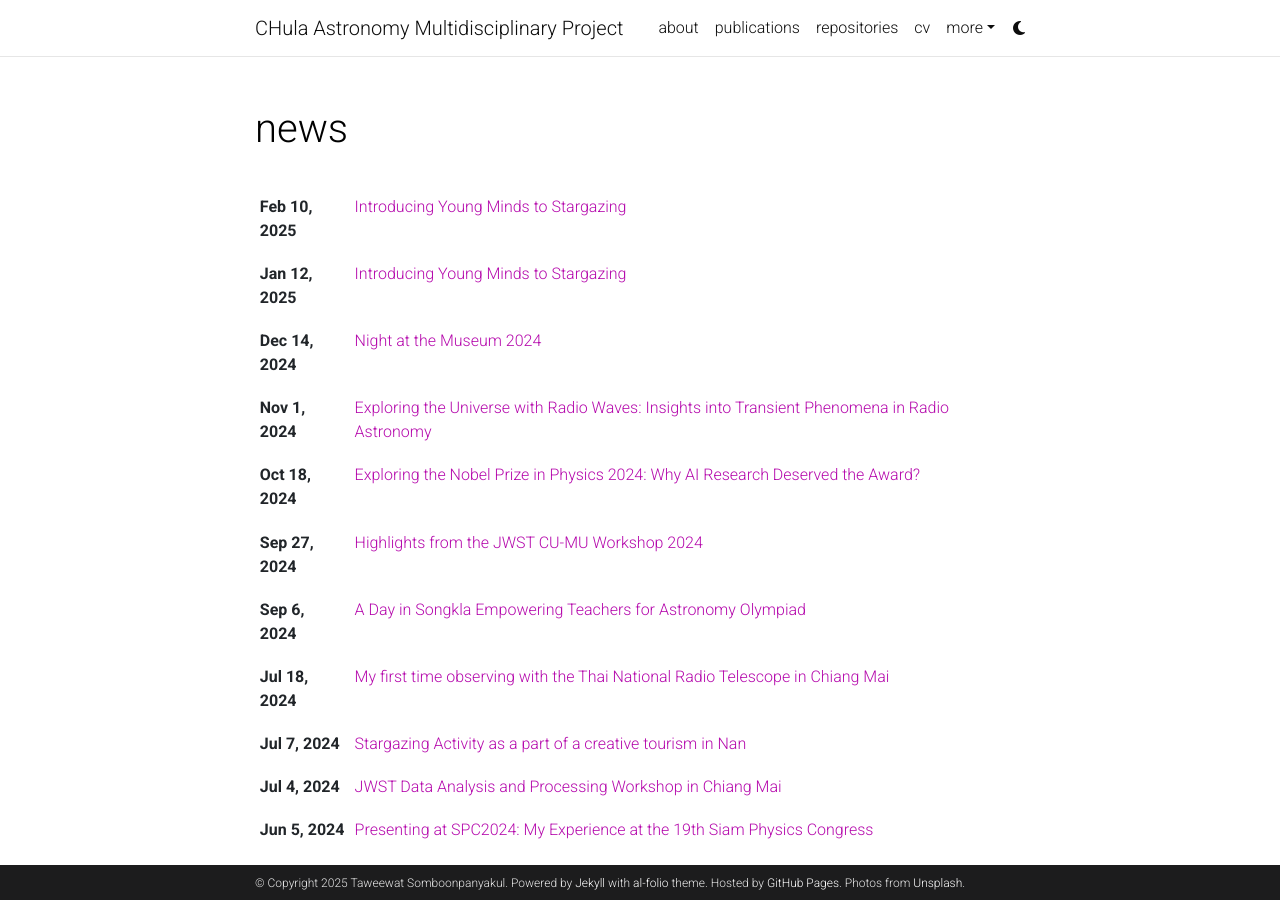
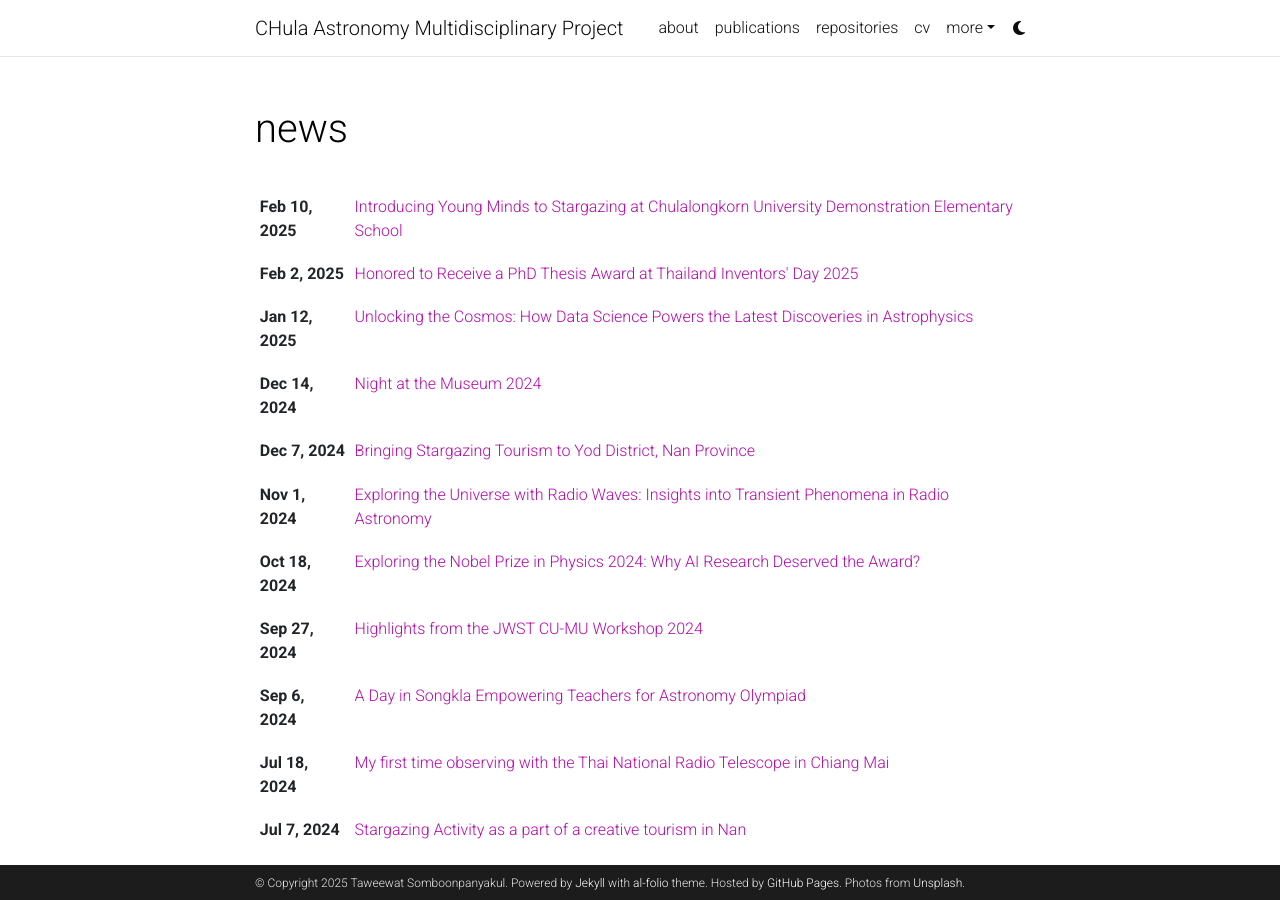
Before and after one commit to leogulus/research_group, a Jekyll site: the page built from news.html, in a window 1280 px wide and 900 px high. Built offline with Jekyll 4.4.1, drawn with Linux system fonts in a browser that asks for light colours; emoji names are drawn with the system emoji font; comment, search, counter and statistics services are not loaded; a style sheet for code colours, icons or effects is not loaded.

Commit message:
add two more posts

```diff
--- a/_news/announcement_20_elementary.md
+++ b/_news/announcement_20_elementary.md
@@ -1,6 +1,6 @@
 ---
 layout: post
-title: "Introducing Young Minds to Stargazing"
+title: "Introducing Young Minds to Stargazing at Chulalongkorn University Demonstration Elementary School"
 date: 2025-02-10 07:59:00+0700
 inline: false
 related_posts: false
--- a/_news/announcement_22_kku2025.md
+++ b/_news/announcement_22_kku2025.md
@@ -1,6 +1,6 @@
 ---
 layout: post
-title: "Introducing Young Minds to Stargazing"
+title: "Unlocking the Cosmos: How Data Science Powers the Latest Discoveries in Astrophysics"
 date: 2025-01-12 07:59:00+0700
 inline: false
 related_posts: false
@@ -27,3 +27,9 @@
         {% include figure.html path="assets/img/kku2025/03.jpg" title="astro" class="img-fluid rounded z-depth-1" %}
     </div>
 </div>
+
+<div class="row">
+    <div class="col-sm mt-3 mt-md-0">
+        {% include figure.html path="assets/img/kku2025/04.jpg" title="astro" class="img-fluid rounded z-depth-1" %}
+    </div>
+</div>
--- /dev/null
+++ b/_news/announcement_23_nan2.md
@@ -0,0 +1,29 @@
+---
+layout: post
+title: "Bringing Stargazing Tourism to Yod District, Nan Province"
+date: 2024-12-07 07:59:00+0700
+inline: false
+related_posts: false
+---
+
+This past weekend, I had the opportunity to join another research trip to promote tourism in the Yod District of Nan Province. This time, we set up stargazing booths for tourists who traveled with us.
+
+The research project, led by Assist. Prof. Dr. Thitirat Panbamrungkij from the Faculty of Arts at Chulalongkorn University, focuses on creating new avenues for local communities in the area. Stargazing has the potential to become an additional activity that tourists can enjoy during their visit.
+
+<div class="row">
+    <div class="col-sm mt-3 mt-md-0">
+        {% include figure.html path="assets/img/nan02/01.jpg" title="group" class="img-fluid rounded z-depth-1" %}
+    </div>
+</div>
+
+<div class="row">
+    <div class="col-sm mt-3 mt-md-0">
+        {% include figure.html path="assets/img/nan02/02.jpg" title="group" class="img-fluid rounded z-depth-1" %}
+    </div>
+</div>
+
+<div class="row">
+    <div class="col-sm mt-3 mt-md-0">
+        {% include figure.html path="assets/img/nan02/03.jpg" title="astro" class="img-fluid rounded z-depth-1" %}
+    </div>
+</div>
--- /dev/null
+++ b/_news/announcement_24_thesis_reward.md
@@ -0,0 +1,30 @@
+---
+layout: post
+title: "Honored to Receive a PhD Thesis Award at Thailand Inventors' Day 2025"
+date: 2025-02-02 07:59:00+0700
+inline: false
+related_posts: false
+---
+
+Today, I had the honor of receiving a PhD thesis award from Her Royal Highness Princess Maha Chakri Sirindhorn at Thailand Inventors' Day 2025 at BITEC Bangna. The award recognizes my PhD research at MIT with Prof. Michael McDonald, titled *"Searching for Extreme-BCG Clusters at 0.2 < z < 1.3,"* which I completed in 2021.
+
+This achievement would not have been possible without the incredible support of my thesis advisor. Thank you!
+
+
+<div class="row">
+    <div class="col-sm mt-3 mt-md-0">
+        {% include figure.html path="assets/img/thesis_reward/01.jpg" title="group" class="img-fluid rounded z-depth-1" %}
+    </div>
+</div>
+
+<div class="row">
+    <div class="col-sm mt-3 mt-md-0">
+        {% include figure.html path="assets/img/thesis_reward/02.jpg" title="group" class="img-fluid rounded z-depth-1" %}
+    </div>
+</div>
+
+<div class="row">
+    <div class="col-sm mt-3 mt-md-0">
+        {% include figure.html path="assets/img/thesis_reward/03.jpg" title="astro" class="img-fluid rounded z-depth-1" %}
+    </div>
+</div>
```
Also changed, not shown: assets/img/kku2025/04.jpg (added), assets/img/nan02/01.jpg (added), assets/img/nan02/02.jpg (added), assets/img/nan02/03.jpg (added), assets/img/thesis_reward/01.jpg (added), assets/img/thesis_reward/02.jpg (added), assets/img/thesis_reward/03.jpg (added).
